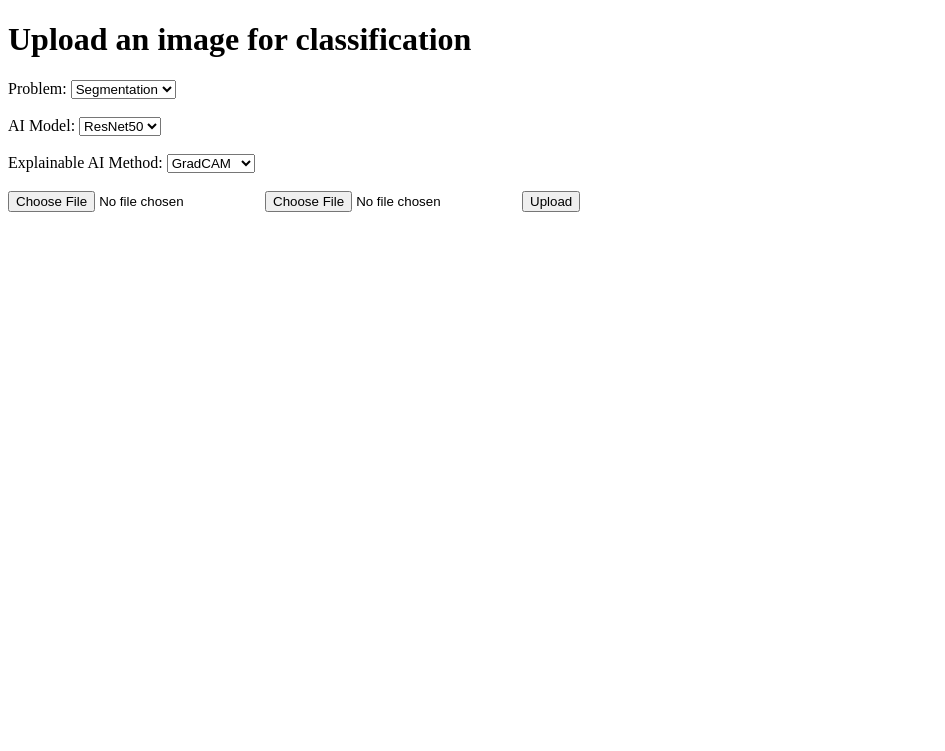
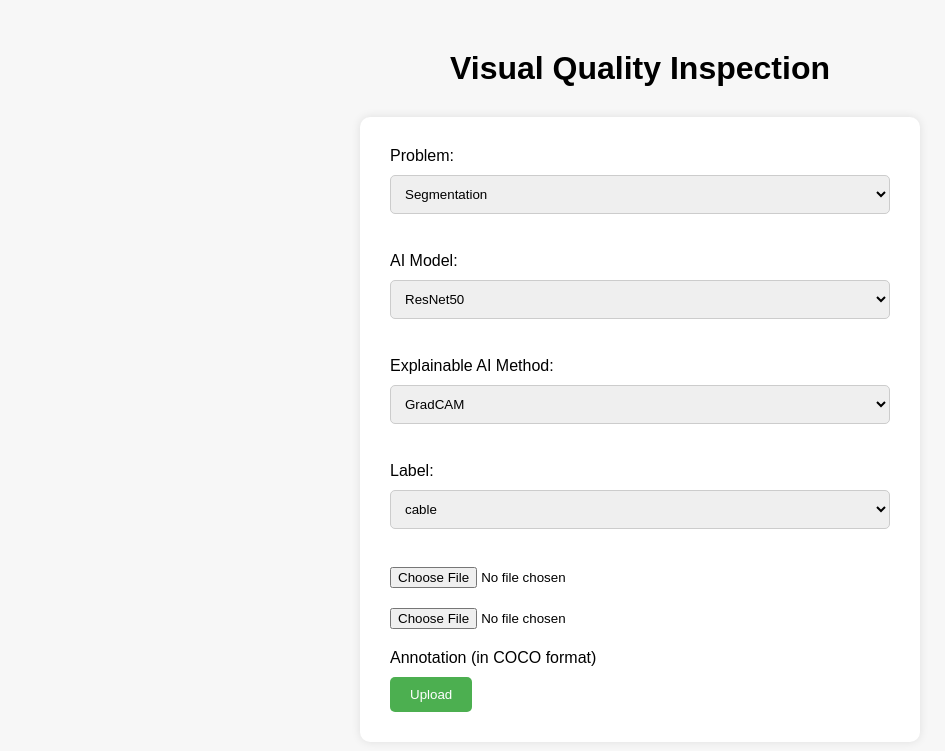
Before and after one commit to hungntt/vqi, a Flask app: page / in a window 1280 px wide. Shown: the top 751 px of the page, without its empty margins (0-945 px from the left). Run offline with Flask 2, Linux system fonts and the light colour scheme.

Commit message:
Update the UI to add fields

```diff
--- a/app.py
+++ b/app.py
@@ -35,9 +35,11 @@ def index():
             problem = request.form.get("problem")
             model = request.form.get("model")
             xai = request.form.get("explainable_ai")
+            category = request.form.get("category")
 
             # Process the image with the GradCamSegmentation class
             segmentation_image, cam_image, coco_image = GradCamSegmentation().process_image(image_path=filepath,
+                                                                                            category=category,
                                                                                             label_path=label_filepath,
                                                                                             xai=xai)
             # Save the cam_image result to a file
--- a/templates/dropdown.html
+++ b/templates/dropdown.html
@@ -8,6 +8,7 @@
 <select id="model" name="model">
     <!-- Default options for Classification -->
     <option value="resnet50">ResNet50</option>
+    <option value="resnet101">ResNet101</option>
 </select>
 <br><br>
 
@@ -17,5 +18,24 @@
     <option value="GradCAM">GradCAM</option>
     <option value="EigenCAM">EigenCAM</option>
     <option value="HiResCAM">HiResCAM</option>
+    <option value="GradCAMElementWise">GradCAMElementWise</option>
+    <option value="AblationCAM">AblationCAM</option>
+    <option value="XGradCAM">XGradCAM</option>
+    <option value="GradCAMPlusPlus">GradCAMPlusPlus</option>
+    <option value="ScoreCAM">ScoreCAM</option>
+    <option value="EigenGradCAM">EigenGradCAM</option>
+    <option value="RandomCAM">RandomCAM</option>
+    <option value="FullGrad">FullGrad</option>
+
 </select>
 <br><br>
+
+<label for="category">Label:</label>
+<select id="category" name="category">
+    <!-- Default options for Classification -->
+    <option value="cable">cable</option>
+    <option value="tower_wooden">tower_wooden</option>
+    <option value="tower_lattice">tower_lattice</option>
+    <option value="tower_tucohy">tower_tucohy</option>
+</select>
+<br><br>
--- a/templates/index.html
+++ b/templates/index.html
@@ -2,36 +2,100 @@
 <html lang="en">
 <head>
     <meta charset="utf-8">
-    <title>Image Classifier</title>
+    <title>Visual Quality Inspection</title>
     <style>
+        body {
+            font-family: Arial, sans-serif;
+            background-color: #f7f7f7;
+            margin: 0;
+            padding: 0;
+        }
+
+        h1 {
+            text-align: center;
+            margin: 50px 0 30px;
+        }
+
+        form {
+            max-width: 500px;
+            margin: 0 auto;
+            background-color: white;
+            padding: 30px;
+            border-radius: 10px;
+            box-shadow: 0px 0px 10px rgba(0, 0, 0, 0.1);
+        }
+
+        label {
+            display: block;
+            margin-bottom: 10px;
+        }
+
+        select {
+            width: 100%;
+            padding: 10px;
+            border-radius: 5px;
+            border: 1px solid #ccc;
+            box-sizing: border-box;
+            margin-bottom: 20px;
+        }
+
+        input[type=file] {
+            margin-bottom: 20px;
+        }
+
+        button[type=submit] {
+            background-color: #4CAF50;
+            color: white;
+            padding: 10px 20px;
+            border: none;
+            border-radius: 5px;
+            cursor: pointer;
+        }
+
+        button[type=submit]:hover {
+            background-color: #3e8e41;
+        }
+
         .loading {
             display: none;
+            text-align: center;
+            margin-top: 50px;
+        }
+
+        .loading p {
+            margin-top: 20px;
+            font-size: 18px;
+            font-weight: bold;
         }
 
         .spinner {
-            margin: 50px auto;
-            width: 50px;
-            height: 50px;
+            display: inline-block;
+            width: 40px;
+            height: 40px;
             border-radius: 50%;
-            border: 5px solid #ccc;
-            border-top-color: #999;
-            animation: spin 1s ease-in-out infinite;
+            border-top: 3px solid #3498db;
+            border-right: 3px solid transparent;
+            animation: spin 1s linear infinite;
         }
 
         @keyframes spin {
-            to {
+            0% {
+                transform: rotate(0deg);
+            }
+            100% {
                 transform: rotate(360deg);
             }
         }
     </style>
 </head>
 <body>
-    <h1>Upload an image for classification</h1>
+    <h1>Visual Quality Inspection</h1>
     <form id="image-form" method="POST" enctype="multipart/form-data">
         {% include 'dropdown.html' %}
 
         <input type="file" name="file" accept="image/*">
         <input type="file" name="label_file" id="label-file" accept=".json">
+        <label for="label-file">Annotation (in COCO format)</label>
         <button type="submit" id="submit-button">Upload</button>
     </form>
 
```
Also changed, not shown: inspection/gradcam.py (+17 -11 lines), model/segmentation/evaluation.py (+7 -2 lines), templates/result.html (+65 -6 lines).
